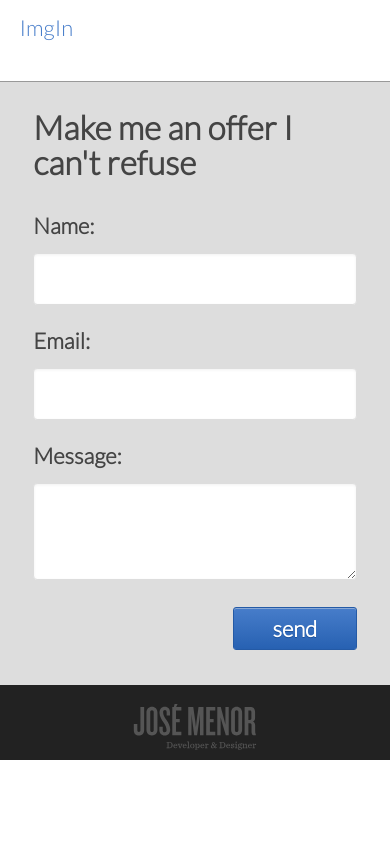
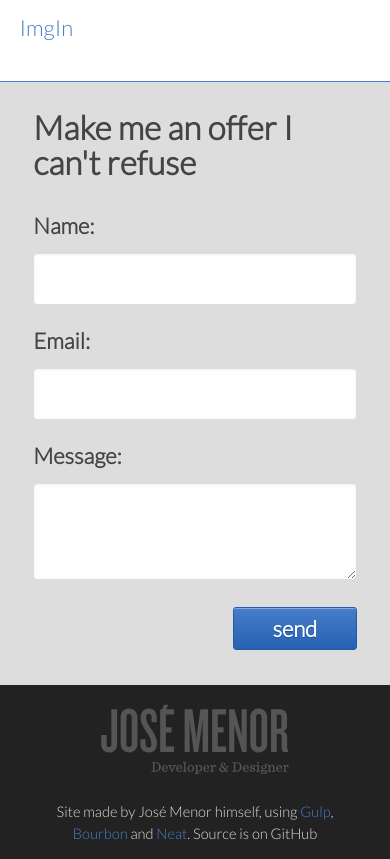
Before and after one commit to menor/menor.github.io, a website: page index.html in a window 390 px wide. Shown: the part 3269-4128 px from the top of the page. Before the commit the page ends 4029 px from the top, so only its background shows below. Drawn offline with Linux system fonts and the light colour scheme; a web font is replaced by a local one.

Commit message:
Complete mobile version of index page.

```diff
--- a/index.html
+++ b/index.html
@@ -122,6 +122,9 @@
     <div class="footer-logo">
       <a href="#"><img src="svg/logo_sub.svg" alt="Jose Menor Logo"></a>
     </div>
+    <div class="addendum">
+      <p>Site made by Jos&eacute Menor himself, using <a href="http://gulpjs.com/">Gulp</a>, <a href="http://bourbon.io/">Bourbon</a> and <a href="http://neat.bourbon.io/">Neat</a>. Source is on GitHub</p>
+    </div>
   </footer>
 
 </body>
--- a/scss/footer.scss
+++ b/scss/footer.scss
@@ -3,18 +3,30 @@ footer {
   $footer-color: white;
   $footer-link-color: transparentize($footer-color, .6);
 
-  @include outer-container;
+  @include row;
+  width: 100%;
   background: $footer-background;
   padding-top: $base-line-height/2;
-  padding-bottom: 0;
+  margin-bottom: 0;
 }
 
 .footer-logo {
-  @include span-columns(4);
-  @include shift(4);
+  @include span-columns(6);
+  @include shift(3);
+  padding-bottom: 0;
 
   @include media($medium-screen) {
     @include span-columns(2);
     @include shift(5);
   }
 }
+
+.addendum {
+  @include row;
+  @include span-columns(10);
+  @include shift(1);
+  font-size: $base-font-size/1.5;
+  line-height: $base-font-size;
+  color: $light-gray;
+  text-align: center;
+}
--- a/scss/main.scss
+++ b/scss/main.scss
@@ -64,11 +64,12 @@ article{
 }
 
 .contact-form {
-  @include outer-container;
+  @include row;
+  width: 100%;
   margin-top: $base-line-height;
   padding-bottom: $base-line-height;
   background: $light-gray;
-  border-top: 1px solid $medium-gray;
+  border-top: 1px solid $base-accent-color;
 }
 
 .form-container {
```
Also changed, not shown: css/main.css.
